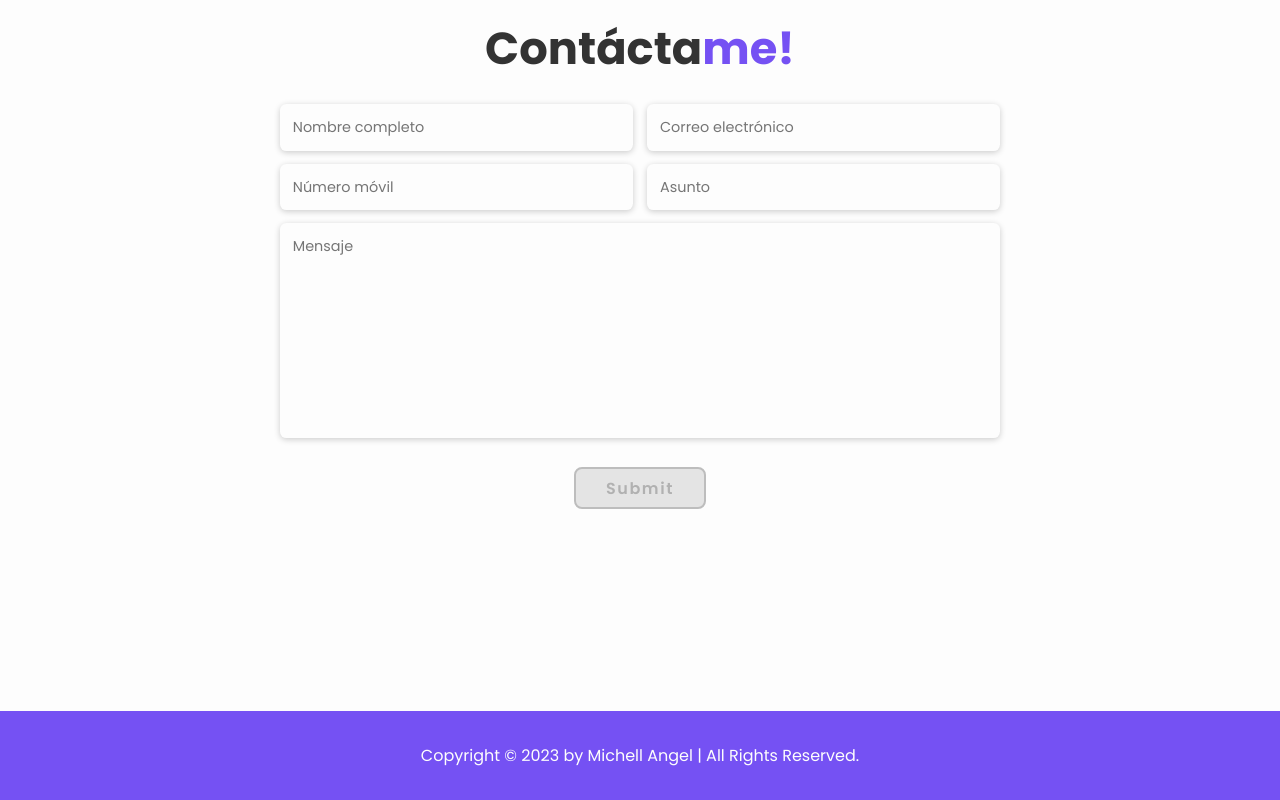
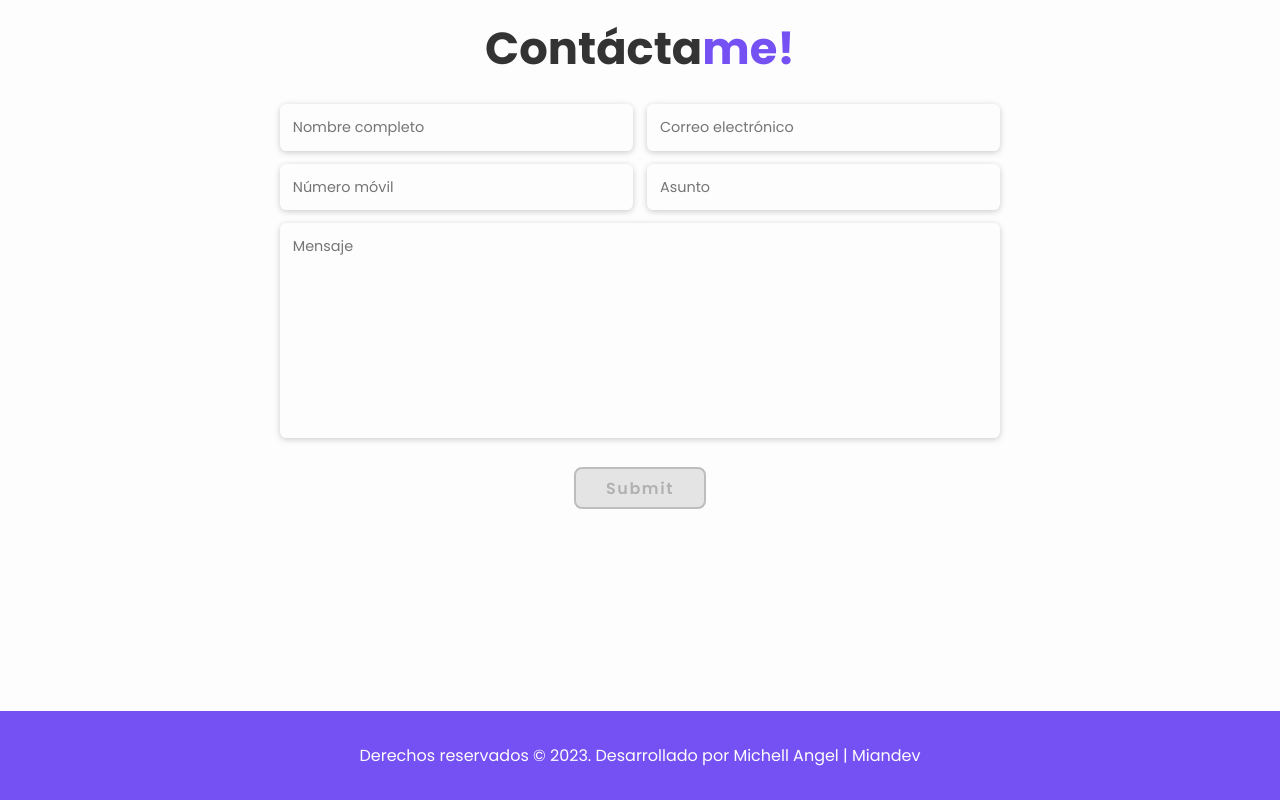
Before and after one commit to Michell2022/portafolio2023, an Angular app: page / in a window 1280 px wide. Shown: the part 3616-4416 px from the top of the page. Built offline with nearby package versions, Linux system fonts and the light colour scheme.

Commit message:
Actualizando datos de Footer

```diff
--- a/src/app/components/footer/footer.component.html
+++ b/src/app/components/footer/footer.component.html
@@ -1,6 +1,6 @@
 <footer class="footer">
     <div class="footer-text">
-        <p>Copyright &copy; <span #currentYearElement id="current-year"></span> by Michell Angel | All Rights Reserved.</p>
+        <p>Derechos reservados &copy; <span #currentYearElement id="current-year"></span>. Desarrollado por Michell Angel | Miandev</p>
     </div>
     <div class="footer-iconTop">
         <a href="#inicio"><i class='bx bx-chevron-up'></i></a>
```
